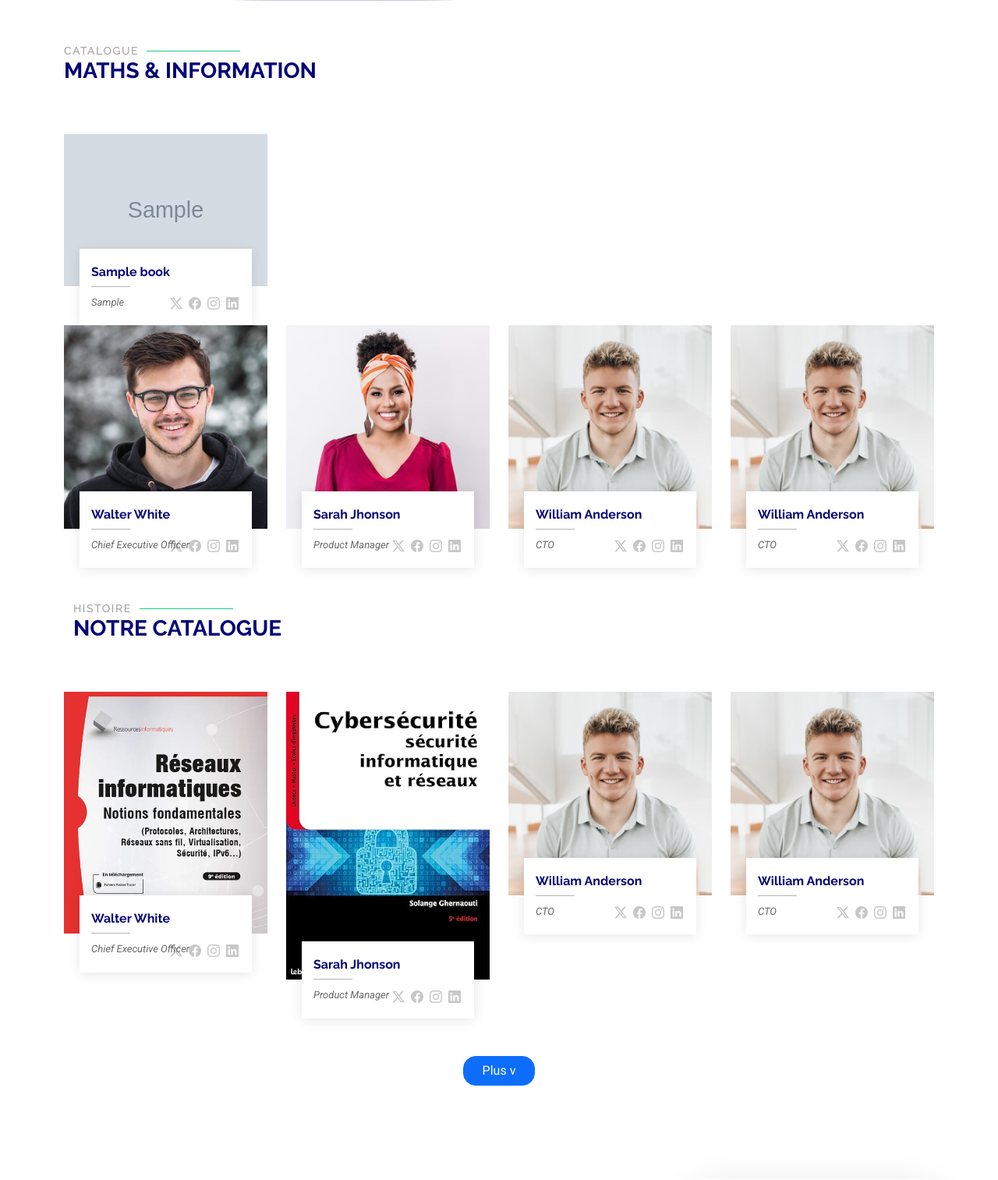
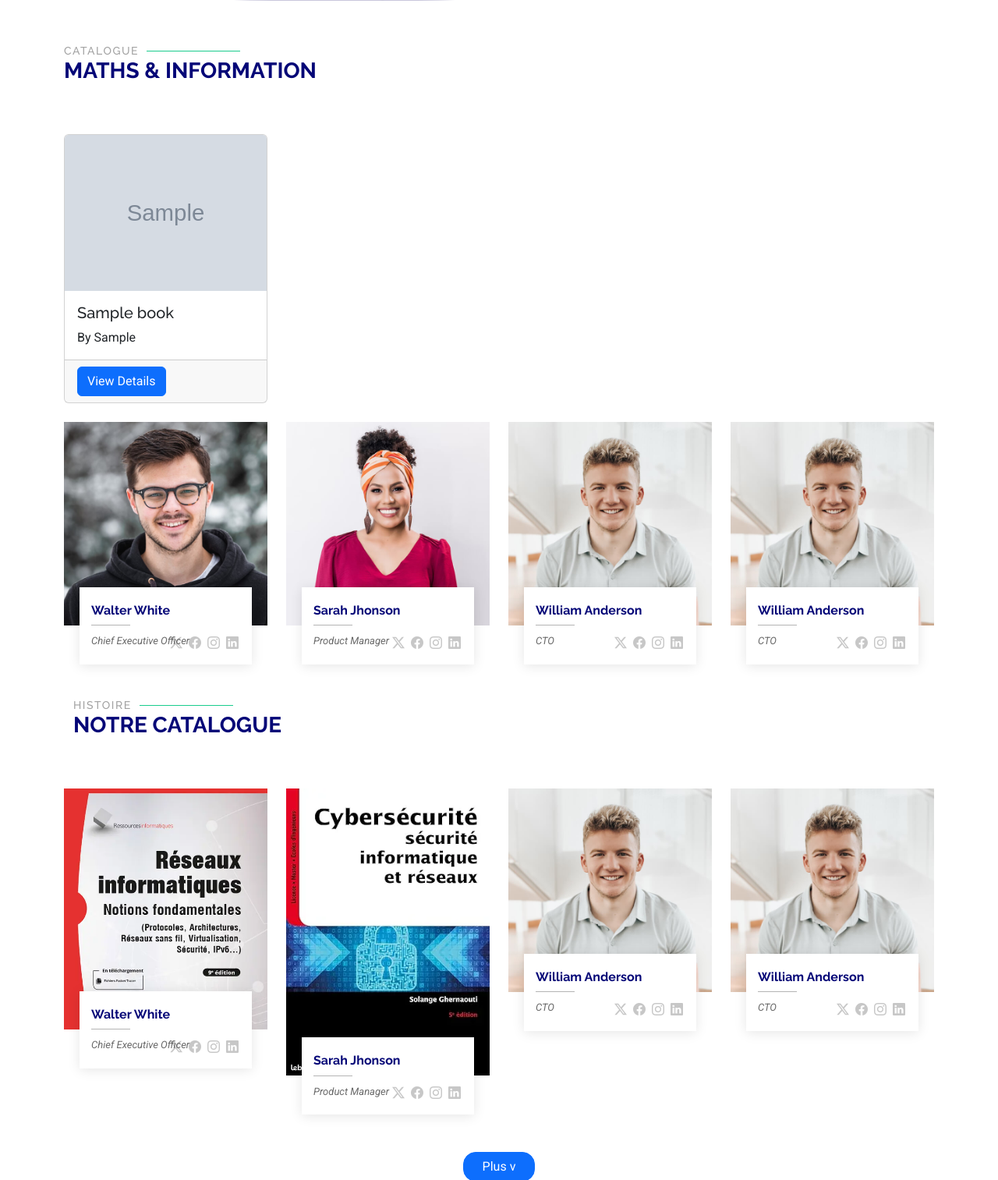
Before and after one commit to kokou-stm/librairy, a Django app: page / in a window 1280 px wide. Shown: the part 761-2274 px from the top of the page at 78% size. Run offline with Django 5.2, Linux system fonts and the light colour scheme; a user stored in the database is signed in; tables that the repository leaves empty hold one stand-in row (values such as "Sample post"); grey boxes marked "Sample" are stand-in pictures; some libraries are stand-ins or nearby versions.

Commit message:
change templates

```diff
--- a/templates/index.html
+++ b/templates/index.html
@@ -87,6 +87,14 @@
       </nav>
 
     </div>
+
+    <style>
+ .card-img-top {
+  height: 200px;
+  object-fit: cover; /* Coupe l'image pour s'adapter sans déformation */
+}
+
+    </style>
   </header>
 
   <main class="main">
@@ -187,28 +195,28 @@
     </div><!-- End Section Title -->
 
     <div class="container">
+
       <div class="row">
         {% for book in books %}
-        <div class="col-lg-3 col-md-4" data-aos="fade-up" data-aos-delay="{{ forloop.counter|add:200 }}">
-          <div class="member">
-            <div class="pic">
-              <img src="{{ book.image.url }}" class="img-fluid" alt="{{ book.titre }}">
+        <div class="col-lg-3 col-md-4 mb-4">
+          <div class="card h-100">
+            <!-- Image -->
+            <img src="{{ book.image.url }}" class="card-img-top" alt="{{ book.titre }}">
+
+            <!-- Card body -->
+            <div class="card-body">
+              <h5 class="card-title">{{ book.titre }}</h5>
+              <p class="card-text">By {{ book.auteur }}</p>
             </div>
-            <div class="member-info">
-              <h4>{{ book.titre }}</h4>
-              <span>{{ book.auteur }}</span>
-              <div class="social">
-                <a href=""><i class="bi bi-twitter-x"></i></a>
-                <a href=""><i class="bi bi-facebook"></i></a>
-                <a href=""><i class="bi bi-instagram"></i></a>
-                <a href=""><i class="bi bi-linkedin"></i></a>
-              </div>
+
+            <!-- Card footer -->
+            <div class="card-footer">
+              <a href="#" class="btn btn-primary">View Details</a>
             </div>
           </div>
         </div>
         {% endfor %}
       </div>
-
 
       <div class="row gy-5 mb-5">
 
```
